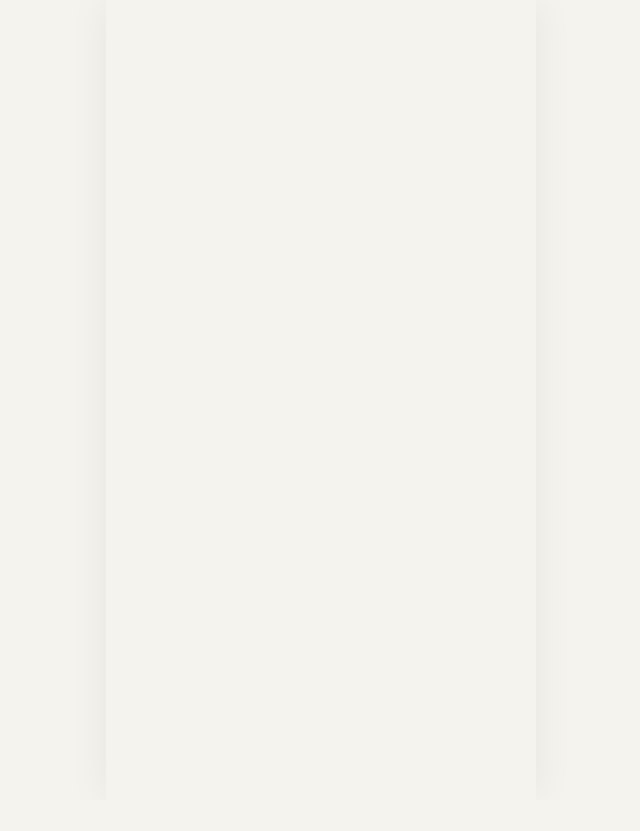
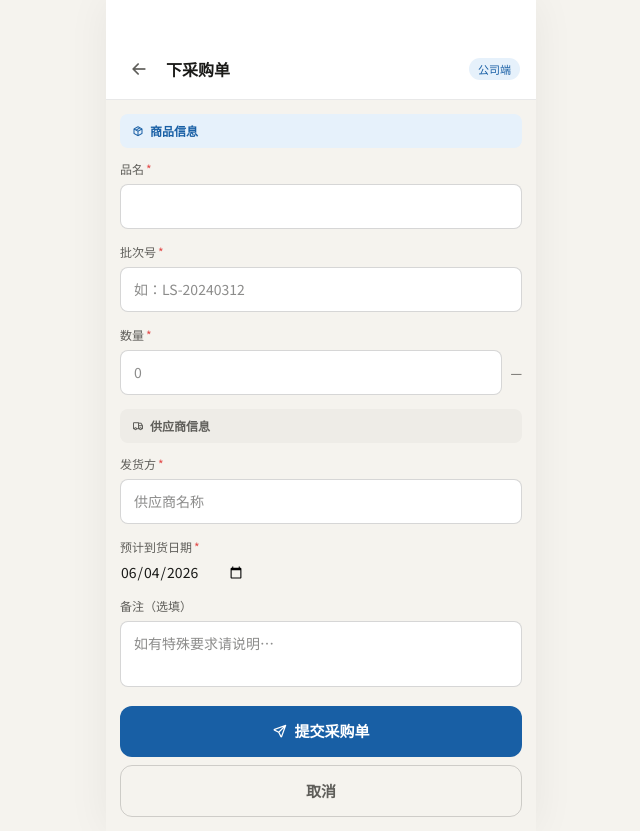
Before and after one commit to kimmyliu02/jhdf-inventory-management, a Vue app: page /#/purchase in a window 1280 px wide. Before the commit this address had no page. Shown: the whole page, without its empty margins (319-959 px from the left). Before the commit the page ends 800 px from the top, so only its background shows below. Built offline with nearby package versions, Linux system fonts and the light colour scheme.

Commit message:
PurchaseForm vue

```diff
--- a/src/pages/Home.vue
+++ b/src/pages/Home.vue
@@ -60,6 +60,14 @@ onMounted(async () => {
           <span v-if="pendingOut > 0" class="badge badge-purple">{{ pendingOut }}</span>
           <i class="ti ti-chevron-right" style="font-size:16px;color:var(--text3);margin-left:4px" />
         </div>
+        <div class="menu-item" @click="router.push('/purchase')">
+          <div class="menu-icon icon-blue"><i class="ti ti-clipboard-plus" /></div>
+          <div style="flex:1">
+            <div style="font-size:14px;font-weight:500">下采购单</div>
+            <div style="font-size:12px;color:var(--text3);margin-top:1px">公司端录入采购订单</div>
+          </div>
+          <i class="ti ti-chevron-right" style="font-size:16px;color:var(--text3)" />
+        </div>
       </div>
 
       <!-- 分装加工 -->
--- /dev/null
+++ b/src/pages/PurchaseForm.vue
@@ -0,0 +1,242 @@
+<script setup>
+import { ref, computed, onMounted } from 'vue'
+import { useRouter } from 'vue-router'
+import { getAll, addRecord, genNo } from '../db/index.js'
+
+const router   = useRouter()
+const products = ref([])
+
+// Form fields
+const productId    = ref('')
+const batchNo      = ref('')
+const qty          = ref('')
+const shipper      = ref('')
+const expectedDate = ref('')
+const note         = ref('')
+
+const done    = ref(false)
+const doneNo  = ref('')
+const doneData = ref({})
+
+// Derived from selected product
+const selectedProduct = computed(() => products.value.find(p => p.id === Number(productId.value)))
+
+onMounted(async () => {
+  products.value = await getAll('products')
+  // Default to first raw material
+  const first = products.value.find(p => p.type === 'raw')
+  if (first) productId.value = String(first.id)
+  // Default expected date to tomorrow
+  const tomorrow = new Date()
+  tomorrow.setDate(tomorrow.getDate() + 1)
+  expectedDate.value = tomorrow.toISOString().slice(0, 10)
+})
+
+// Validation
+const errors = computed(() => {
+  const e = {}
+  if (!productId.value)  e.productId    = '请选择商品'
+  if (!batchNo.value.trim())    e.batchNo     = '请填写批次号'
+  if (!qty.value || Number(qty.value) <= 0) e.qty = '请填写有效数量'
+  if (!shipper.value.trim())    e.shipper     = '请填写发货方'
+  if (!expectedDate.value)      e.expectedDate = '请选择预计到货日期'
+  return e
+})
+const isValid = computed(() => Object.keys(errors.value).length === 0)
+const submitted = ref(false) // only show errors after user tries to submit
+
+async function submit() {
+  submitted.value = true
+  if (!isValid.value) return
+
+  const p  = selectedProduct.value
+  const no = genNo('PO')
+
+  await addRecord('purchase_orders', {
+    orderNo:      no,
+    productId:    p.id,
+    productName:  p.name,
+    spec:         p.spec,
+    unit:         p.unit,
+    qty:          Number(qty.value),
+    batchNo:      batchNo.value.trim(),
+    shipper:      shipper.value.trim(),
+    expectedDate: expectedDate.value,
+    note:         note.value.trim(),
+    status:       'pending',
+  })
+
+  doneNo.value   = no
+  doneData.value = { productName: p.name, spec: p.spec, qty: qty.value, unit: p.unit, batchNo: batchNo.value, shipper: shipper.value }
+  done.value     = true
+}
+
+function reset() {
+  productId.value = String(products.value.find(p => p.type === 'raw')?.id || '')
+  batchNo.value = ''; qty.value = ''; shipper.value = ''; note.value = ''
+  submitted.value = false; done.value = false
+  const tomorrow = new Date(); tomorrow.setDate(tomorrow.getDate() + 1)
+  expectedDate.value = tomorrow.toISOString().slice(0, 10)
+}
+
+function fieldErr(key) {
+  return submitted.value && errors.value[key] ? errors.value[key] : null
+}
+</script>
+
+<template>
+  <div class="screen">
+
+    <!-- ── Success ── -->
+    <template v-if="done">
+      <div class="topbar">
+        <span class="back-btn" @click="router.push('/')"><i class="ti ti-arrow-left" /></span>
+        <span class="topbar-title">下采购单</span>
+      </div>
+      <div class="success-wrap">
+        <div class="success-icon" style="background:#E6F1FB;color:#185FA5">
+          <i class="ti ti-clipboard-check" />
+        </div>
+        <div class="success-title">采购单已提交</div>
+        <div class="success-sub">
+          已通知仓库待收货<br>
+          {{ doneData.productName }} × {{ doneData.qty }} {{ doneData.unit }}
+        </div>
+        <div class="success-tag" style="background:#E6F1FB;color:#185FA5">
+          采购单号：{{ doneNo }}
+        </div>
+
+        <!-- Summary card -->
+        <div class="info-block" style="width:100%;margin-top:16px">
+          <div class="info-row">
+            <span class="info-key">规格</span>
+            <span class="info-val">{{ doneData.spec }}</span>
+          </div>
+          <div class="info-row">
+            <span class="info-key">批次号</span>
+            <span class="info-val">{{ doneData.batchNo }}</span>
+          </div>
+          <div class="info-row">
+            <span class="info-key">发货方</span>
+            <span class="info-val">{{ doneData.shipper }}</span>
+          </div>
+        </div>
+
+        <button class="btn" style="background:#185FA5;color:#fff;margin-top:24px" @click="reset">
+          <i class="ti ti-plus" />继续下单
+        </button>
+        <button class="btn btn-ghost" @click="router.push('/')">返回首页</button>
+      </div>
+    </template>
+
+    <!-- ── Form ── -->
+    <template v-else>
+      <div class="topbar">
+        <span class="back-btn" @click="router.push('/')"><i class="ti ti-arrow-left" /></span>
+        <span class="topbar-title">下采购单</span>
+        <span class="badge" style="background:#E6F1FB;color:#185FA5">公司端</span>
+      </div>
+
+      <div class="body">
+
+        <div class="section-header" style="background:#E6F1FB;color:#185FA5">
+          <i class="ti ti-package" />商品信息
+        </div>
+
+        <!-- Product -->
+        <div class="field-group">
+          <label class="field-label">品名<span class="req">*</span></label>
+          <select v-model="productId">
+            <optgroup label="原料">
+              <option v-for="p in products.filter(p => p.type === 'raw')" :key="p.id" :value="String(p.id)">
+                {{ p.name }}
+              </option>
+            </optgroup>
+            <optgroup label="成品">
+              <option v-for="p in products.filter(p => p.type === 'packed')" :key="p.id" :value="String(p.id)">
+                {{ p.name }}
+              </option>
+            </optgroup>
+          </select>
+          <div v-if="fieldErr('productId')" class="err-msg">{{ fieldErr('productId') }}</div>
+        </div>
+
+        <!-- Spec display (auto-filled, read-only) -->
+        <div v-if="selectedProduct" class="info-block" style="margin-bottom:14px">
+          <div class="info-row">
+            <span class="info-key">规格</span>
+            <span class="info-val">{{ selectedProduct.spec }}</span>
+          </div>
+          <div class="info-row">
+            <span class="info-key">单位</span>
+            <span class="info-val">{{ selectedProduct.unit }}</span>
+          </div>
+        </div>
+
+        <!-- Batch -->
+        <div class="field-group">
+          <label class="field-label">批次号<span class="req">*</span></label>
+          <input type="text" placeholder="如：LS-20240312" v-model="batchNo">
+          <div v-if="fieldErr('batchNo')" class="err-msg">{{ fieldErr('batchNo') }}</div>
+        </div>
+
+        <!-- Qty -->
+        <div class="field-group">
+          <label class="field-label">数量<span class="req">*</span></label>
+          <div style="display:flex;gap:8px;align-items:center">
+            <input type="number" min="1" placeholder="0" v-model="qty" style="flex:1">
+            <span style="font-size:13px;color:var(--text2);white-space:nowrap">
+              {{ selectedProduct?.unit || '—' }}
+            </span>
+          </div>
+          <div v-if="fieldErr('qty')" class="err-msg">{{ fieldErr('qty') }}</div>
+        </div>
+
+        <div class="section-header" style="background:var(--bg3);margin-top:4px">
+          <i class="ti ti-truck" />供应商信息
+        </div>
+
+        <!-- Shipper -->
+        <div class="field-group">
+          <label class="field-label">发货方<span class="req">*</span></label>
+          <input type="text" placeholder="供应商名称" v-model="shipper">
+          <div v-if="fieldErr('shipper')" class="err-msg">{{ fieldErr('shipper') }}</div>
+        </div>
+
+        <!-- Expected date -->
+        <div class="field-group">
+          <label class="field-label">预计到货日期<span class="req">*</span></label>
+          <input type="date" v-model="expectedDate">
+          <div v-if="fieldErr('expectedDate')" class="err-msg">{{ fieldErr('expectedDate') }}</div>
+        </div>
+
+        <!-- Note -->
+        <div class="field-group">
+          <label class="field-label">备注（选填）</label>
+          <textarea rows="2" placeholder="如有特殊要求请说明…" v-model="note" />
+        </div>
+
+        <button class="btn" style="background:#185FA5;color:#fff;margin-top:4px" @click="submit">
+          <i class="ti ti-send" />提交采购单
+        </button>
+        <button class="btn btn-ghost" @click="router.push('/')">取消</button>
+      </div>
+    </template>
+
+  </div>
+</template>
+
+<style scoped>
+.err-msg {
+  font-size: 12px;
+  color: var(--red);
+  margin-top: 5px;
+  display: flex;
+  align-items: center;
+  gap: 4px;
+}
+.err-msg::before {
+  content: '\eab2'; /* ti-alert-circle */
+  font-family: 'tabler-icons';
+}
+</style>
```
Also changed, not shown: src/main.js (+9 -7 lines).
